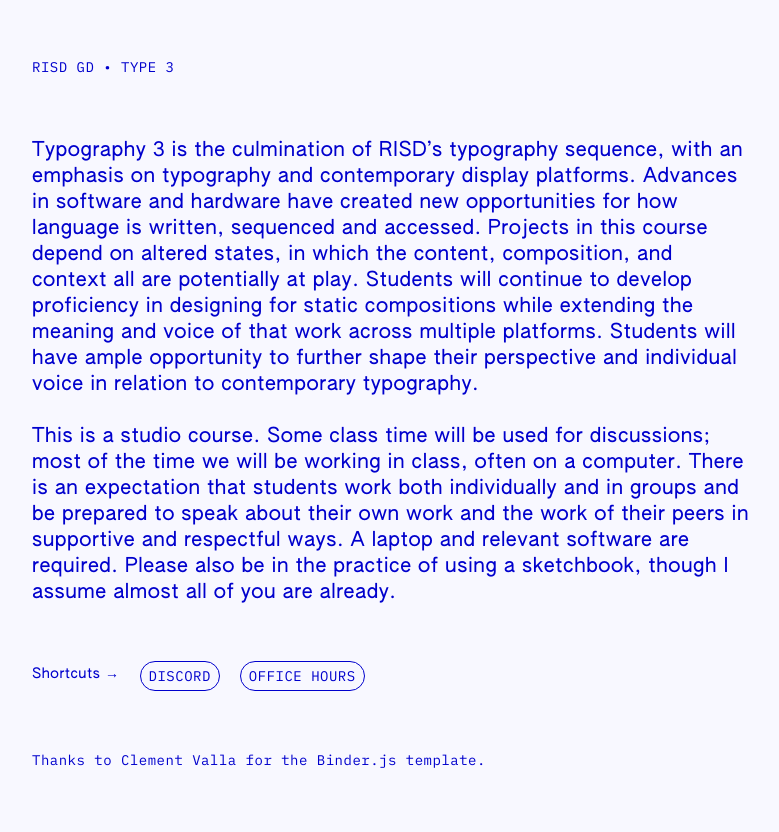
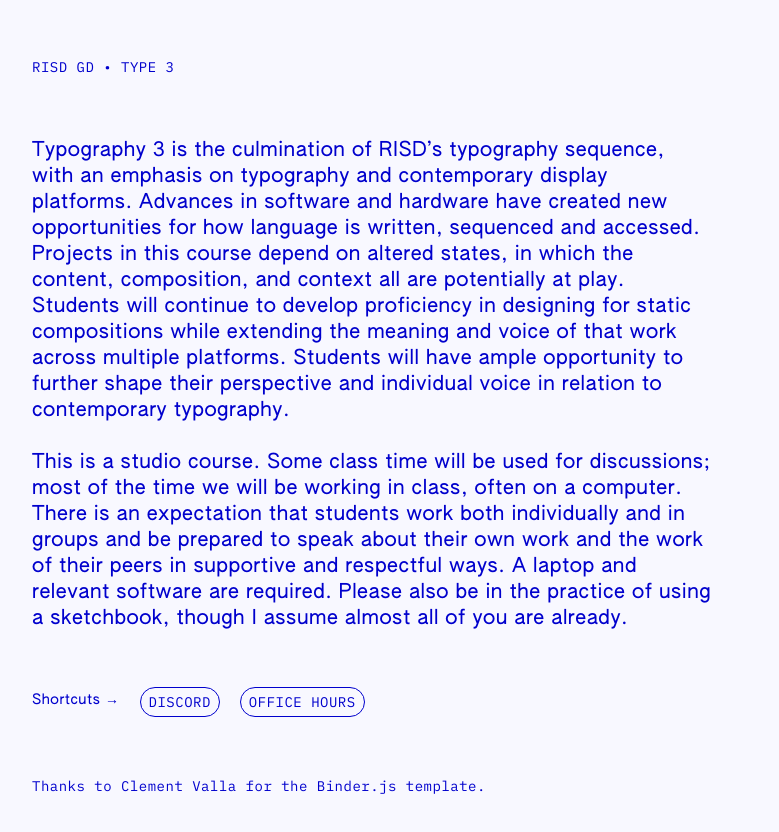
Before and after one commit to kaaaaathy/type-3, a plain HTML site: page info.html in a window 1280 px wide. Shown: the whole page, without its empty margins (8-787 px from the left). Drawn offline with nearby package versions, Linux system fonts and the light colour scheme; files whose address does not match are found by name.

Commit message:
Update style.css

```diff
--- a/style.css
+++ b/style.css
@@ -25,7 +25,7 @@ body {
 
 .header {
   padding: 20px 0px;
-  max-width: 720px;
+  max-width: 680px;
 }
 
 #container {
```
